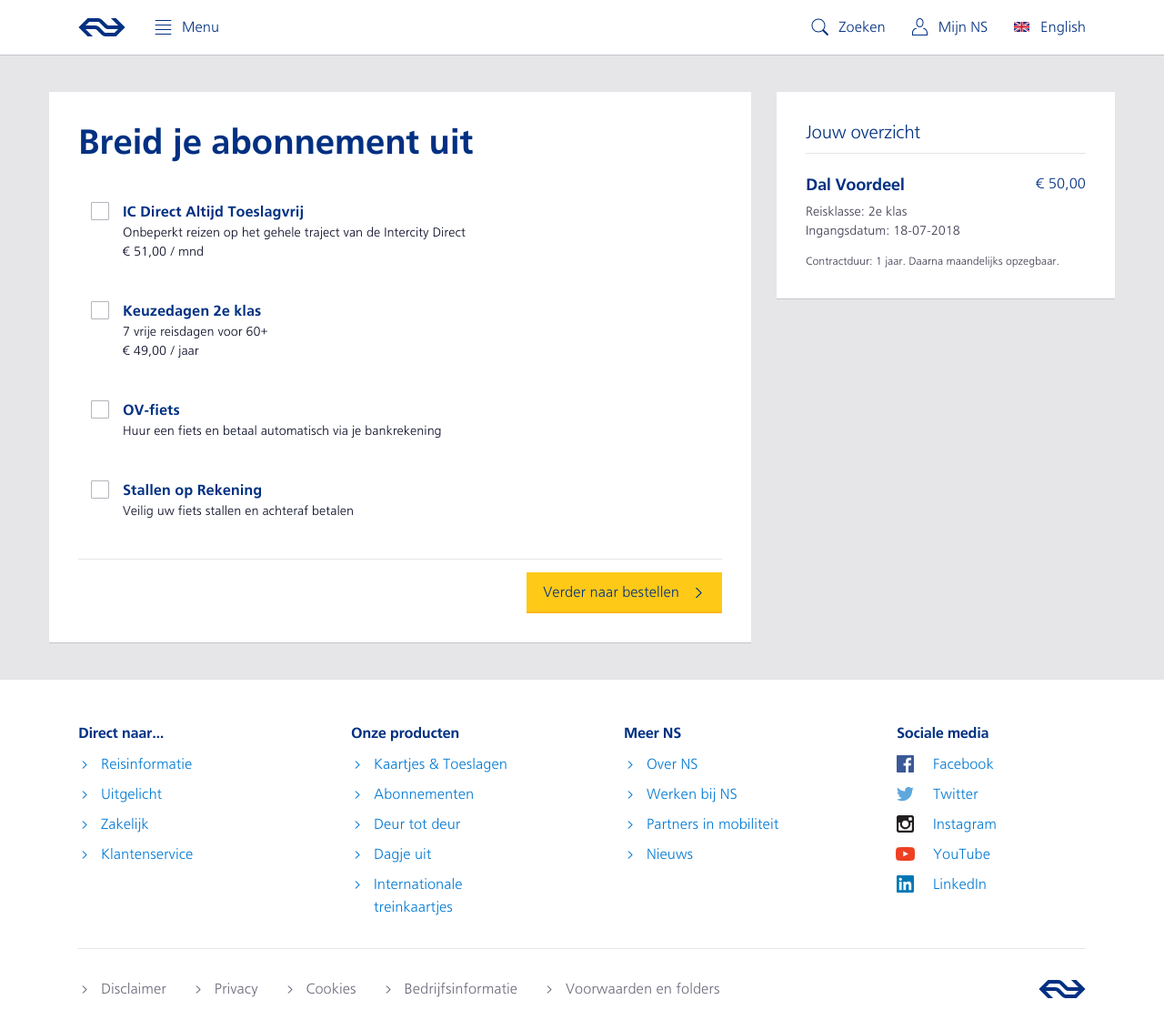
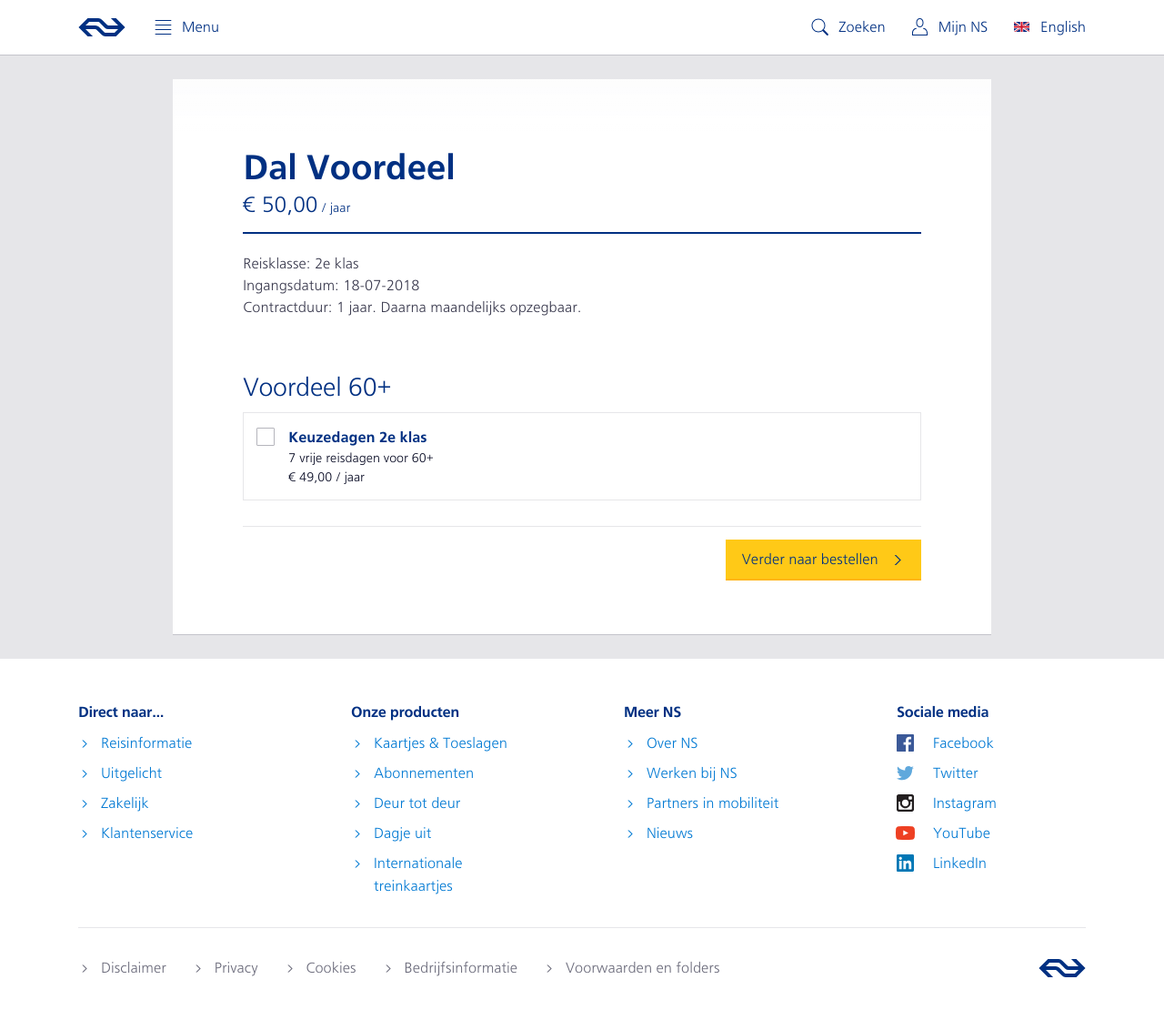
Before and after one commit to tdenheld/ns-ros, a Jekyll site: the page built from index.html, in a window 1280 px wide and 1132 px high. Shown: the whole window at 91% size. Built offline with Jekyll 4.4.1, drawn with Linux system fonts in a browser that asks for light colours.

Commit message:
small container

```diff
--- a/_data/app.yml
+++ b/_data/app.yml
@@ -1,16 +1,11 @@
 checkbox:
-- title: IC Direct Altijd Toeslagvrij
-  description: Onbeperkt reizen op het gehele traject van de Intercity Direct
-  price: € 51,00
-  per: / mnd
-
 - title: Keuzedagen 2e klas
   description: 7 vrije reisdagen voor 60+
   price: € 49,00
   per: / jaar
 
-- title: OV-fiets
-  description: Huur een fiets en betaal automatisch via je bankrekening
+# - title: OV-fiets
+#   description: Huur een fiets en betaal automatisch via je bankrekening
 
-- title: Stallen op Rekening
-  description: Veilig uw fiets stallen en achteraf betalen
+# - title: Stallen op Rekening
+#   description: Veilig uw fiets stallen en achteraf betalen
--- a/_sass/components.buttons.scss
+++ b/_sass/components.buttons.scss
@@ -35,7 +35,7 @@
 
 	&--rounded {
 		border-radius: 4px;
-	}
+    }
 
 	&--yellow {
 		background: linear-gradient(
--- a/_sass/generic.overrides.scss
+++ b/_sass/generic.overrides.scss
@@ -65,3 +65,7 @@
         margin: $gutter auto;
     }
 }
+
+.checkbox__label:before {
+    background-color: $ns-white;
+}
--- a/_sass/templates.app.scss
+++ b/_sass/templates.app.scss
@@ -15,3 +15,13 @@
         display: block;
     }
 }
+
+// order details
+// ----------------------------------------
+.chk-order {
+    max-width: 450px;
+}
+
+.chk-order__line {
+    border-bottom: 2px solid $ns-blue;
+}
--- a/_sass/utilities.scss
+++ b/_sass/utilities.scss
@@ -853,6 +853,9 @@
 .bo-l-a15 {border-left: 1px solid $ns-grey-alpha-15;}
 .bo-r-a15 {border-right: 1px solid $ns-grey-alpha-15;}
 
+.bo-b-blue {border-bottom: 1px solid $ns-blue;}
+.bo-b-blue-2px {border-bottom: 2px solid $ns-blue;}
+
 // radius
 // --------------------------------------------
 .br-none {border-radius: none;}
@@ -860,6 +863,7 @@
 .br-8    {border-radius: 8px;}
 .br-12   {border-radius: 12px;}
 .br-16   {border-radius: 16px;}
+.br-pill {border-radius: 100px;}
 .br-50ct {border-radius: 50%;}
 
 
--- a/assets/js/tk.generic.js
+++ b/assets/js/tk.generic.js
@@ -84,7 +84,7 @@
     function addOn() {
         function trig(i) {
             $(".js-chbx" + i).on("change", function () {
-                $(this).toggleClass("gd-110-cerulean");
+                $(this).toggleClass("bg-grey-8");
             });
         };
         $(".js-chbx").each(function (i) {
--- a/index.html
+++ b/index.html
@@ -4,15 +4,23 @@
 ---
 
 
-<div class="container ovr-container">
+<div class="container container--section container--article ovr-container mxw-900">
     <div class="grid">
-        <div class="grid__unit s-4-4 l-7-12 xl-8-12">
-            <div class="tile">
-                {% include order-details.html class="bo-a bg-grey-8 pa-2 mb-4 mb-8-sm hidden-md hidden-lg" %}
-                <h1 class="headingXL fw-b mb-2 mb-4-sm">Breid je abonnement uit</h1>
+        <div class="grid__unit s-4-4 m-12-12 l-10-12 l-push-left-1-12">
+            <div class="mb-6 mb-8-sm">
+                <h1 class="headingXL fw-b mb-1">Dal Voordeel</h1>
+                <div class="f-blue mb-2">
+                    <span class="f24">€ 50,00</span><span class="f14"> / jaar</span>
+                </div>
+                <div class="bo-b-blue-2px mb-3"></div>
+                <p class="f-grey-3 lh-copy mb-0">Reisklasse: 2e klas</p>
+                <p class="f-grey-3 lh-copy mb-0">Ingangsdatum: 18-07-2018</p>
+                <p class="f-grey-3 lh-copy mb-0">Contractduur: 1 jaar. Daarna maandelijks opzegbaar.</p>
+            </div>
+            <h2 class="f24 f28-sm mb-1">Voordeel 60+</h2>
             <form class="mb-4">
                 {% for checkbox in site.data.app.checkbox %}
-                    <div class="checkbox formfield__checkbox pa-2 mb-2 js-chbx js-chbx{{ forloop.index }}">
+                <div class="checkbox formfield__checkbox pa-2 bo-a mb-2 tr-300 js-chbx js-chbx{{ forloop.index }}">
                     <input required type="checkbox" class="checkbox__input" id="checkbox{{ forloop.index }}" name="checkbox{{ forloop.index }}">
 
                     <label class="checkbox__label" for="checkbox{{ forloop.index }}">
@@ -28,16 +36,8 @@
                 </div>
                 {% endfor %}
             </form>
-                <!-- {% include order-details.html class="bo-a bg-grey-8 pa-2 mb-4 visible-xs" %} -->
+            <!-- {% include order-details.html class="pa-2 bo-a bg-grey-8 mb-4 visible-xs" %} -->
             {% include cta.html %}
         </div>
     </div>
-        <div class="grid__unit s-4-4 l-5-12 xl-4-12">
-            <div class="tile">
-                <h4 class="headingS">Jouw overzicht</h4>
-                <div class="bo-b mb-3"></div>
-                {% include order-details.html class="" %}
 </div>
-        </div>
-    </div>
-</div>
```
Also changed, not shown: 3 other files. Lines whose indentation alone changed are shown as unchanged.
